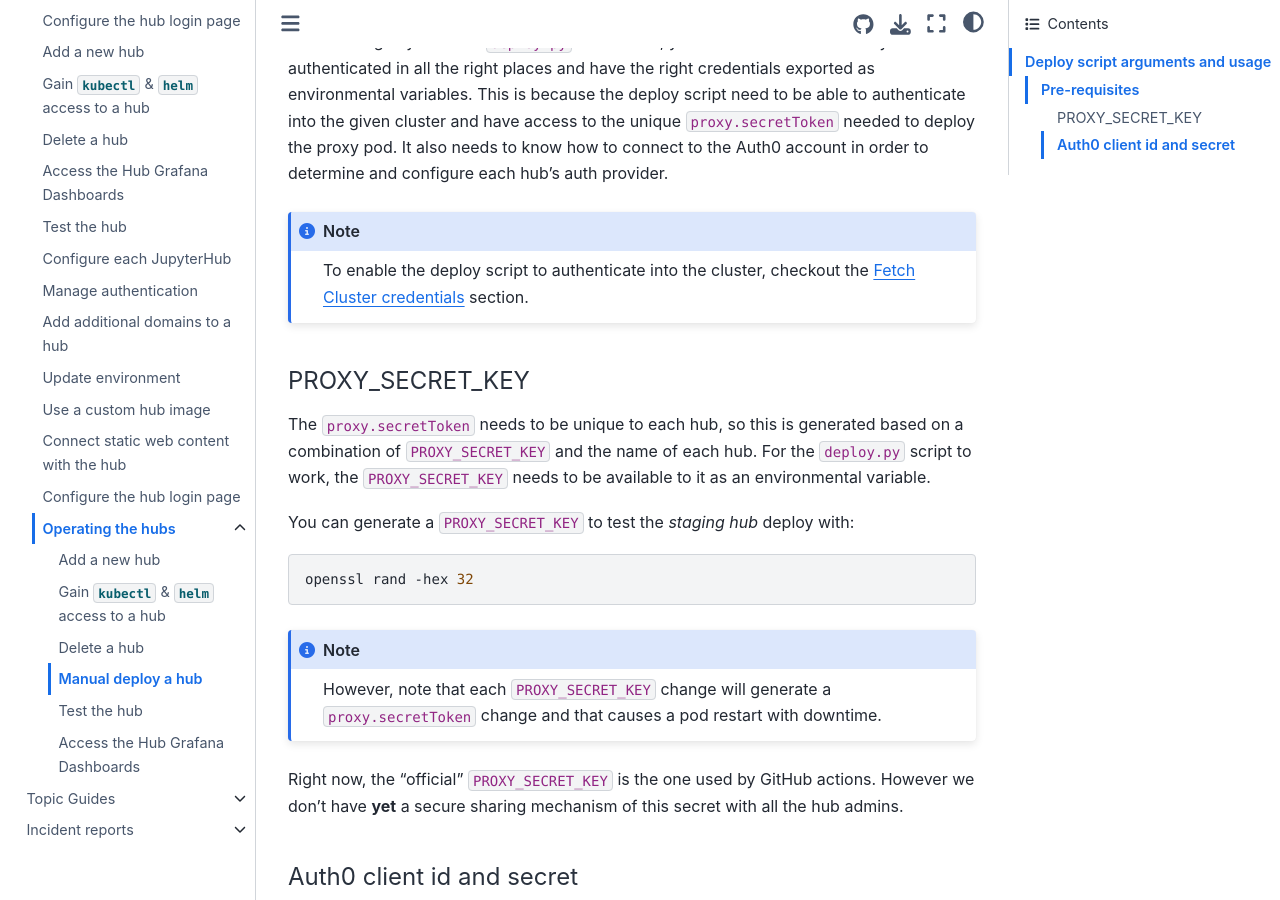
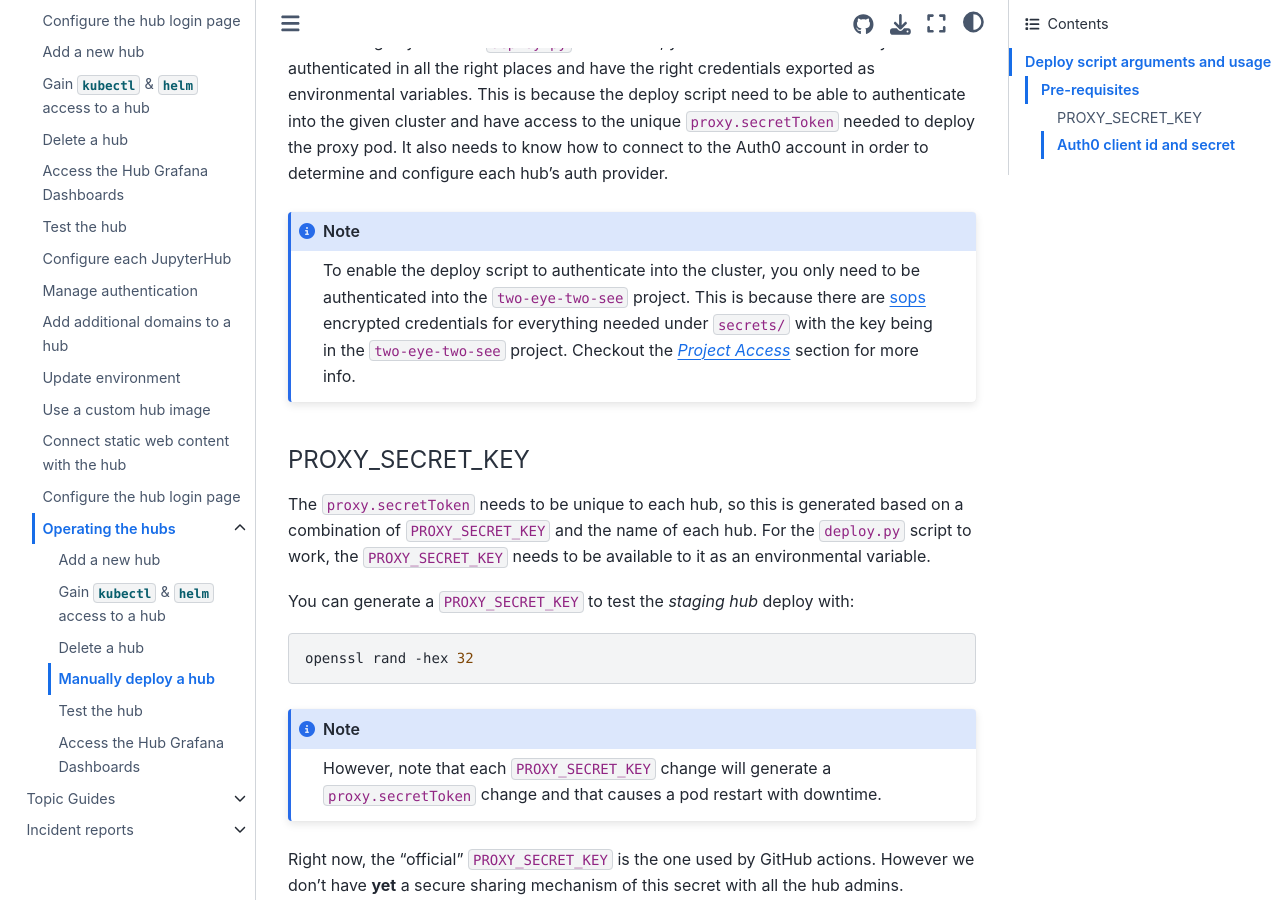
Before and after one commit to 2i2c-org/infrastructure, a Sphinx documentation site: the page built from docs/howto/operate/manual-deploy.md, in a window 1280 px wide and 900 px high, scrolled down 1392 px. Built offline with Sphinx 7.4.7 and the Sphinx Book theme 1.1.4, drawn with Linux system fonts in a browser that asks for light colours; some of the changed text lies outside the part shown.

Commit message:
Change note about script cluster access

````diff
--- a/docs/howto/operate/manual-deploy.md
+++ b/docs/howto/operate/manual-deploy.md
@@ -1,4 +1,4 @@
-# Manual deploy a hub
+# Manually deploy a hub
 
 The [`deploy.py`](https://github.com/2i2c-org/pilot-hubs/blob/master/deploy.py) script is a cmd utility built to help deploy one or all the hubs to their Kubernetes clusters, but  also to build the user image. Checkout the [](../configure/update-env.md) section on how to use the deploy script to update the user environment.
 
@@ -53,7 +53,7 @@ optional arguments:
 Before using any of these `deploy.py` commands, you first need to make sure you are authenticated in all the right places and have the right credentials exported as environmental variables. This is because the deploy script need to be able to authenticate into the given cluster and have access to the unique `proxy.secretToken` needed to deploy the proxy pod. It also needs to know how to connect to the Auth0 account in order to determine and configure each hub's auth provider.
 
 ```{note}
-To enable the deploy script to authenticate into the cluster, checkout the [Fetch Cluster credentials](cmd-access.md) section.
+To enable the deploy script to authenticate into the cluster, you only need to be authenticated into the `two-eye-two-see` project. This is because there are [sops](https://github.com/mozilla/sops) encrypted credentials for everything needed under `secrets/` with the key being in the `two-eye-two-see` project. Checkout the [*Project Access*](cmd-access.md) section for more info.
 ```
 
 #### PROXY_SECRET_KEY
````
